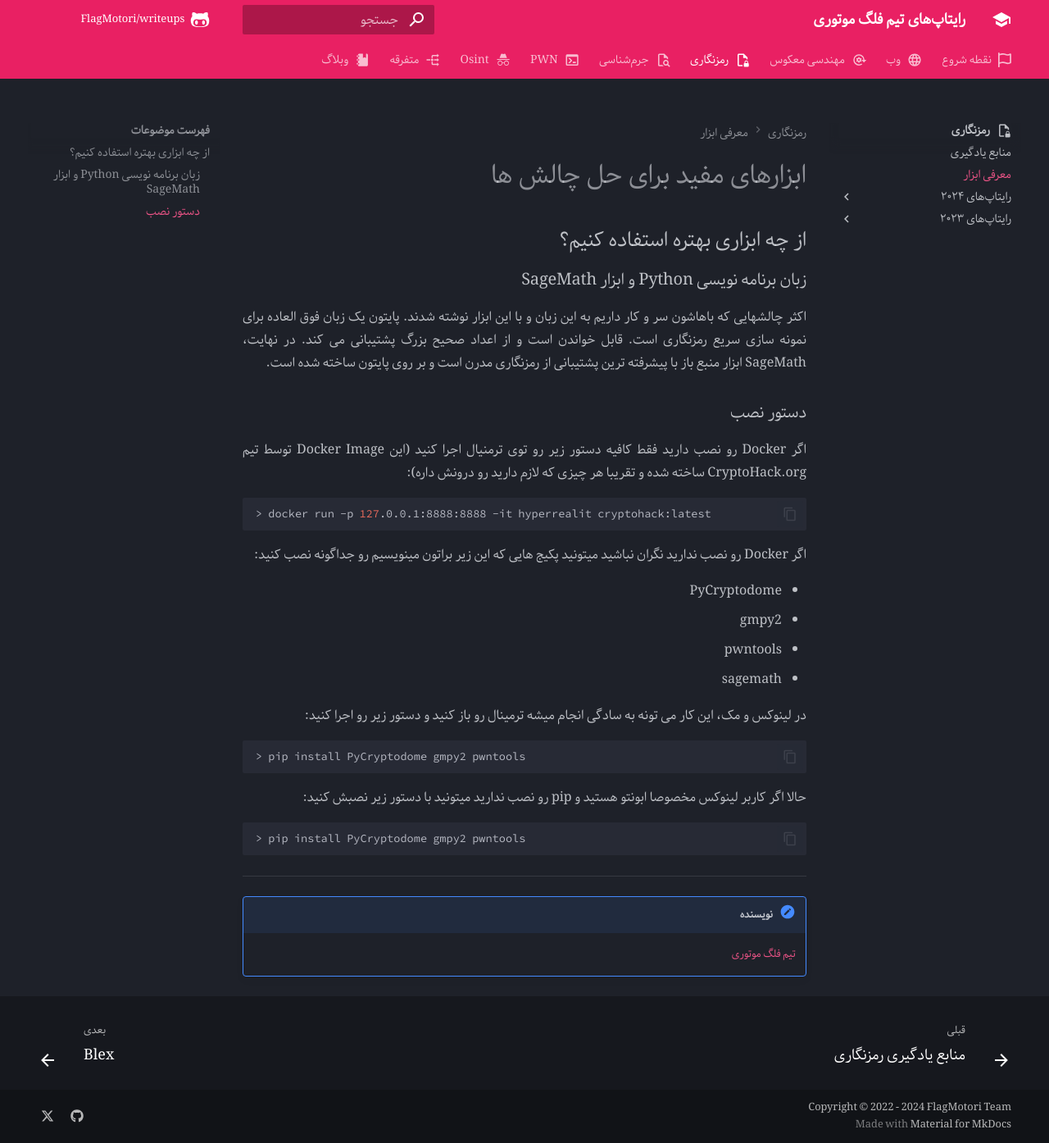
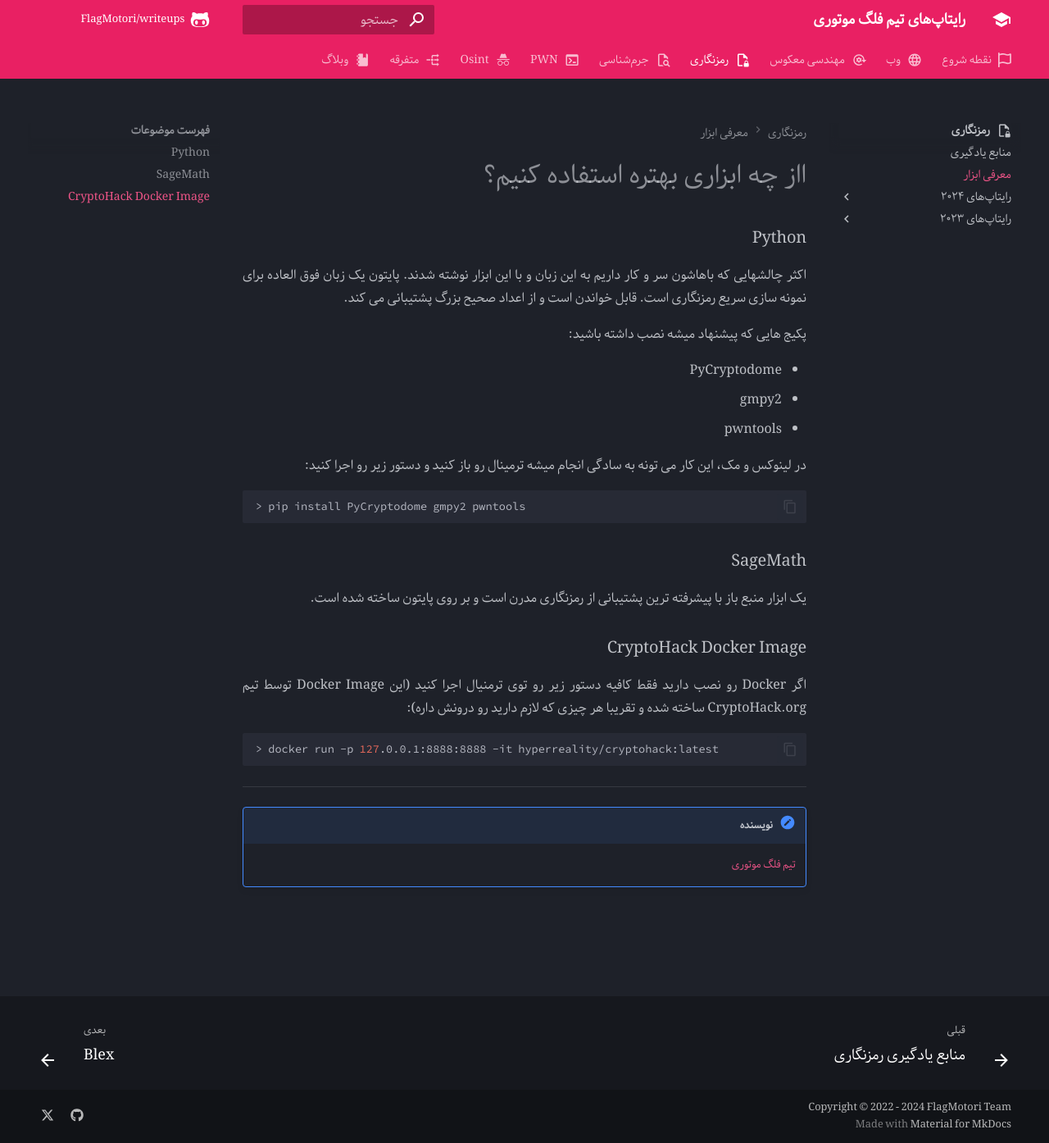
Before and after one commit to FlagMotori/writeups, an MkDocs documentation site: the page built from docs/crypto/Tools/index.md, in a window 1280 px wide and 1394 px high. Shown: the whole window at 82% size. Built offline with MkDocs 1.6.1 and Material for MkDocs 9.7.7, drawn with Linux system fonts in a browser that asks for light colours; comment, search, counter and statistics services are not loaded.

Commit message:
sources and tools

````diff
--- a/docs/crypto/Tools/index.md
+++ b/docs/crypto/Tools/index.md
@@ -1,35 +1,30 @@
-# ابزارهای مفید برای حل چالش ها
+# ااز چه ابزاری بهتره استفاده کنیم؟
 
-## از چه ابزاری بهتره استفاده کنیم؟
+### Python
+اکثر چالشهایی که باهاشون سر و کار داریم به این زبان و با این ابزار نوشته شدند.
+پایتون یک زبان فوق العاده برای نمونه سازی سریع رمزنگاری است. قابل خواندن است و از اعداد صحیح بزرگ پشتیبانی می کند.
 
-### زبان برنامه نویسی Python و ابزار SageMath
-اکثر چالشهایی که باهاشون سر و کار داریم به این زبان و با این ابزار نوشته شدند.
-پایتون یک زبان فوق العاده برای نمونه سازی سریع رمزنگاری است. قابل خواندن است و از اعداد صحیح بزرگ پشتیبانی می کند. در نهایت، SageMath ابزار منبع باز با پیشرفته ترین پشتیبانی از رمزنگاری مدرن است و بر روی پایتون ساخته شده است.
-
-
-### دستور نصب
-
-اگر Docker رو نصب دارید فقط کافیه دستور زیر رو توی ترمنیال اجرا کنید (این Docker Image توسط تیم CryptoHack.org ساخته شده و تقریبا هر چیزی که لازم دارید رو درونش داره):
-
-```bash
-> docker run -p 127.0.0.1:8888:8888 -it hyperrealit cryptohack:latest
-```
-
-اگر Docker رو نصب ندارید نگران نباشید میتونید پکیج هایی که این زیر براتون مینویسیم رو جداگونه نصب کنید:
+پکیج هایی که پیشنهاد میشه نصب داشته باشید:
 
 - PyCryptodome
 - gmpy2
 - pwntools
-- sagemath
 
 در لینوکس و مک، این کار می تونه به سادگی انجام میشه ترمینال رو باز کنید و دستور زیر رو اجرا کنید:
 
 ```bash
 > pip install PyCryptodome gmpy2 pwntools
 ```
-حالا اگر کاربر لینوکس مخصوصا ابونتو هستید و pip رو نصب ندارید میتونید با دستور زیر نصبش کنید:
+
+### SageMath
+ یک ابزار منبع باز با پیشرفته ترین پشتیبانی از رمزنگاری مدرن است و بر روی پایتون ساخته شده است.
+
+### CryptoHack Docker Image
+
+اگر Docker رو نصب دارید فقط کافیه دستور زیر رو توی ترمنیال اجرا کنید (این Docker Image توسط تیم CryptoHack.org ساخته شده و تقریبا هر چیزی که لازم دارید رو درونش داره):
+
 ```bash
-> pip install PyCryptodome gmpy2 pwntools
+> docker run -p 127.0.0.1:8888:8888 -it hyperreality/cryptohack:latest
 ```
 
 
````
Also changed, not shown: docs/crypto/source/index.md (+13 -15 lines), docs/crypto/source/Introduction-to-Mathematical-Cryptography_Hoffstein.jpg.
